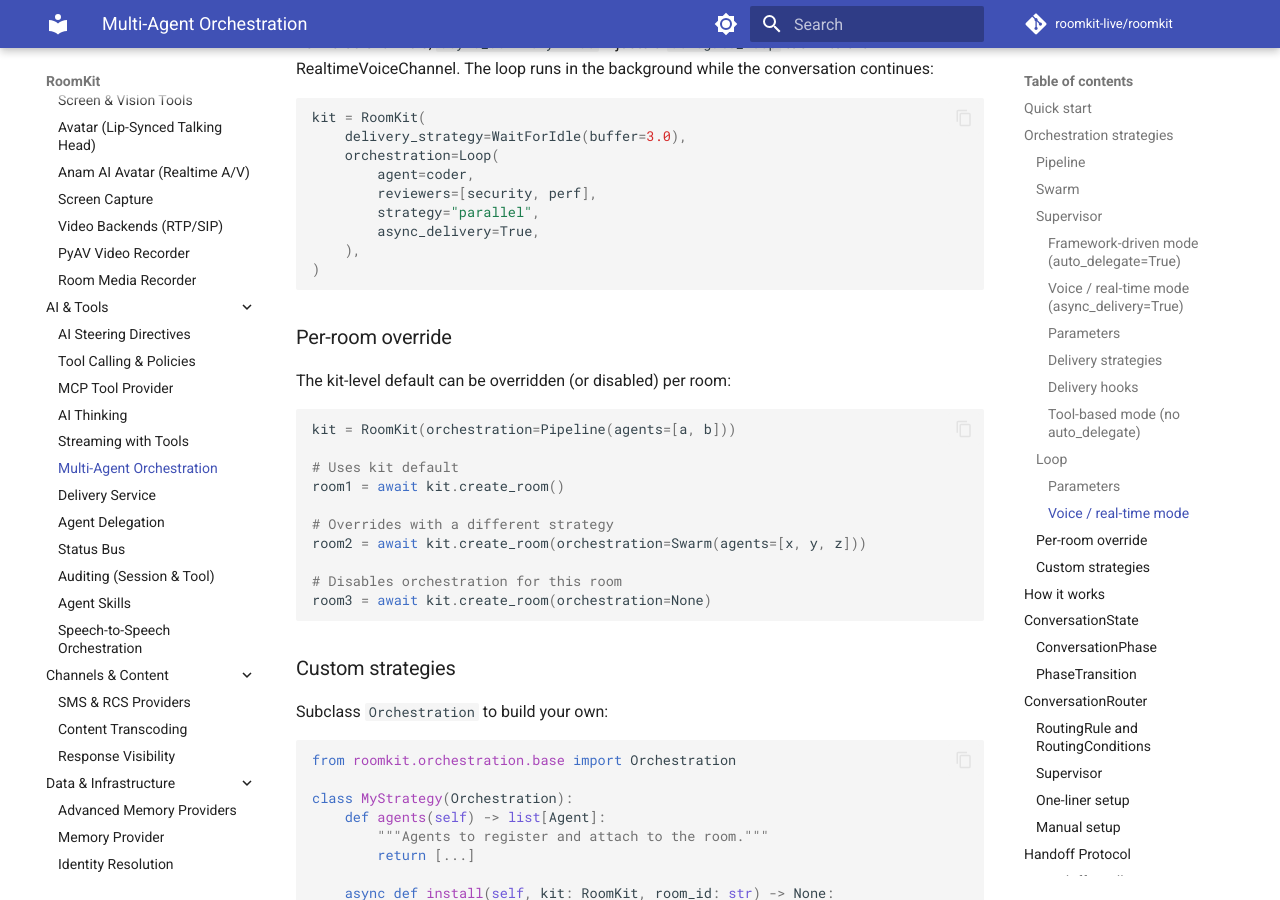
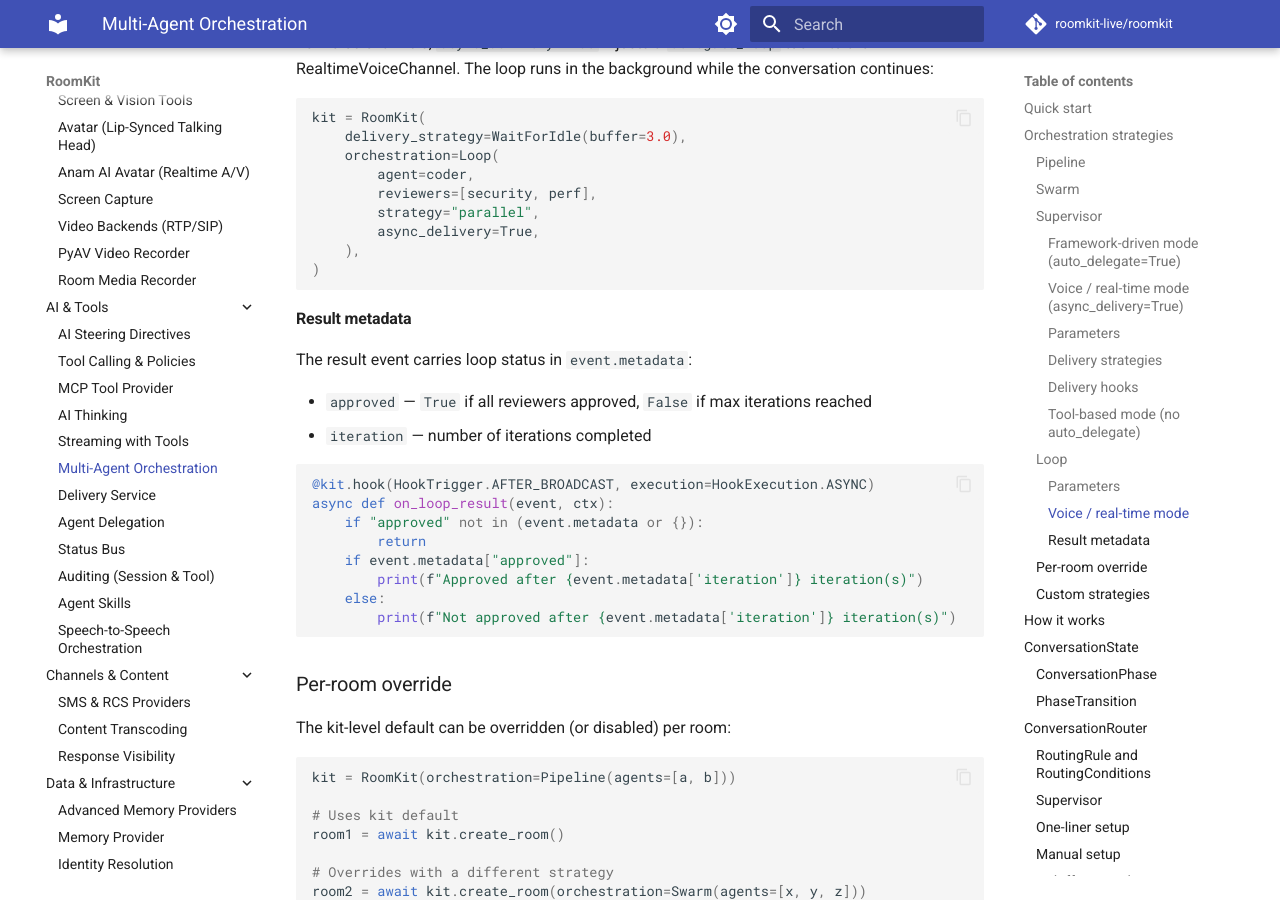
Before and after one commit to roomkit-live/roomkit-docs, an MkDocs documentation site: the page built from docs/guides/orchestration.md, in a window 1280 px wide and 900 px high, scrolled down 6689 px. Built offline with MkDocs 1.6.1 and Material for MkDocs 9.7.7, drawn with Linux system fonts in a browser that asks for light colours; comment, search, counter and statistics services are not loaded.

Commit message:
docs: add Loop result metadata section
Document approved/iteration metadata on result events.
Example AFTER_BROADCAST hook for checking loop status.

Co-Authored-By: Claude Opus 4.6 (1M context) <noreply@anthropic.com>

````diff
--- a/docs/guides/orchestration.md
+++ b/docs/guides/orchestration.md
@@ -284,6 +284,24 @@ kit = RoomKit(
         async_delivery=True,
     ),
 )
+```
+
+#### Result metadata
+
+The result event carries loop status in `event.metadata`:
+
+- `approved` — `True` if all reviewers approved, `False` if max iterations reached
+- `iteration` — number of iterations completed
+
+```python
+@kit.hook(HookTrigger.AFTER_BROADCAST, execution=HookExecution.ASYNC)
+async def on_loop_result(event, ctx):
+    if "approved" not in (event.metadata or {}):
+        return
+    if event.metadata["approved"]:
+        print(f"Approved after {event.metadata['iteration']} iteration(s)")
+    else:
+        print(f"Not approved after {event.metadata['iteration']} iteration(s)")
 ```
 
 ### Per-room override
````
